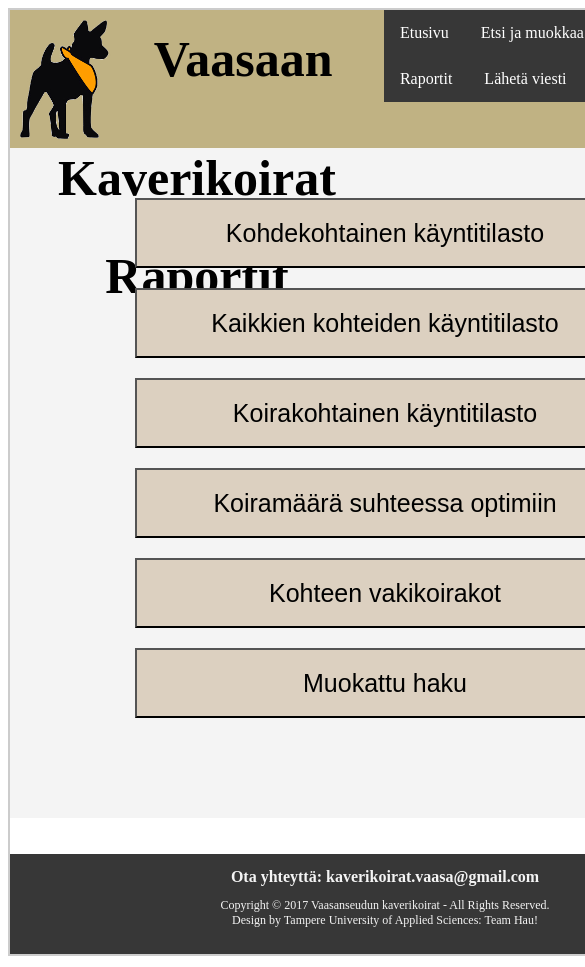
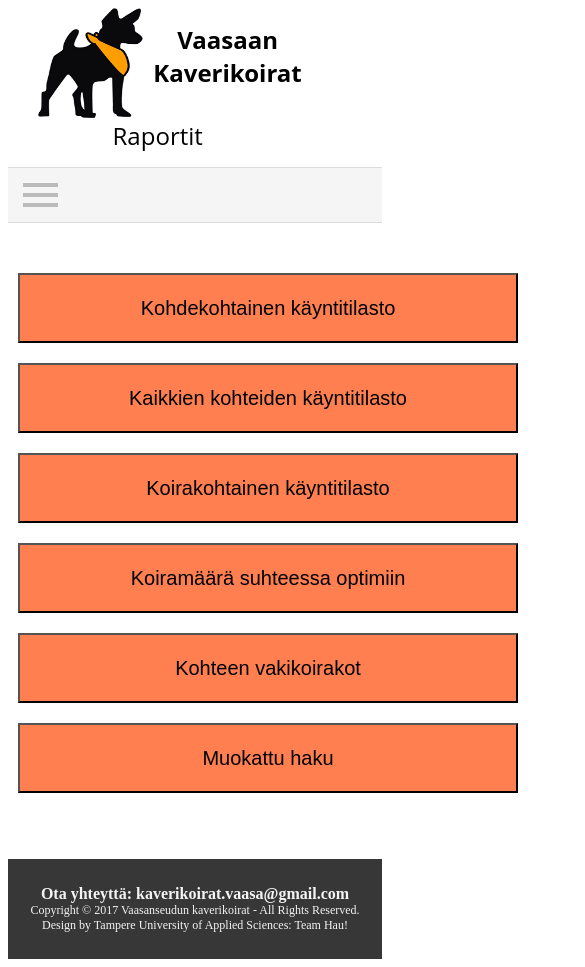
Before and after one commit to raumanm/ProjectHau, an Angular app in the folder frontend/angulartest-app/: page /report in a window 390 px wide. Shown: the top 967 px of the page, 585 px wide, since content can reach past the window. Built offline with nearby package versions, Linux system fonts and the light colour scheme.

Commit message:
Add styling to hamburger menu and edit colors

```diff
--- a/frontend/angulartest-app/src/app/stylesheets/style.css
+++ b/frontend/angulartest-app/src/app/stylesheets/style.css
@@ -1,72 +1,87 @@
-/* Värit:
-    #C0B283 - kulta
-    #DCD0C0 - puuteri
-    #F4F4F4 - paperi
-    #373737 - tumma harmaa
-
-    teksti:
-    #000000 - musta
-
-ÄLÄ KÄYTÄ MUITA VÄREJÄ
-pl. kalenterin kuvaavat värit (vihreä-punainen-keltainen-sininen)
-
-*/
-
-html{
-    color: #373737;
+*, *:before, *:after {
+  margin: 0;
+  padding: 0;
+  box-sizing: border-box;
 }
 
-#container{
-  width: 750px;
+.clearfix:after {
+  content: "";
+  display: table;
+  clear: both;
+}
+
+html, body {
+  height: 100%;
+}
+
+body {
+  font: 1em 'Roboto', sans-serif;
+  -webkit-font-smoothing: antialiased;
+  -moz-osx-font-smoothing: grayscale;
+}
+
+ul {
+  list-style: none;
+  max-width: 800px;
   margin: 0 auto;
-  border: 2px #cccccc solid;
-}
-/*Header:*/
-header{
-  height: 138px;
-  width: 100%;
-  background-color: #C0B283;
-  text-align: center;
-  display: flex;
 }
 
 #logo{
-  margin: 10px;
+padding: 0;
+margin-left: 10%;
 float: left;
-  width:92.5px;
-  height:118.5px;
+width: 110px;
+height: 110px;
 background-image: url("../assets/logo.png");
-  background-size: 92.5px 118.5px;
+background-size: 100% 100%;
 }
 
-#title{
-  margin: auto;
-  font-size: 35px;
+
+h1, h2 {
+  padding: 15px 0;
+  font: 1.5em 'Open Sans', sans-serif;
+  text-align: center;
 }
 
-/*Navigation*/
-ul {
-  list-style-type: none;
-  margin: 0;
-  padding: 0;
-  overflow: hidden;
-  background-color: #373737;
+
+#title{
+  margin-right: 20%;
 }
 
-li {
-  float: left;
+nav {
+  border-top: 1px solid #ddd;
+  border-bottom: 1px solid #ddd;
+  background-color: #f5f5f5;
 }
 
-li a, .dropbtn {
-  display: inline-block;
-  color: white;
+ul a {
+  display: block;
+  padding: 20px;
+  font-size: 1em;
+  font-weight: bold;
   text-align: center;
-  padding: 14px 16px;
+  color: coral;
   text-decoration: none;
 }
 
-li a:hover, .dropdown:hover .dropbtn {
-  background-color: #C0B283;
+.dropdown-content:hover, ul a:hover {
+  color: black;
+}
+
+nav li {
+  float: left;
+  width: 20%;
+  border-right: 1px solid #ddd;
+}
+
+nav li:last-child {
+  border-right: none;
+}
+
+.dropbtn {
+  display: inline-block;
+  color: #f5f5f5;
+  text-decoration: none;
 }
 
 li.dropdown {
@@ -75,34 +90,31 @@ li.dropdown {
 
 .dropdown-content {
   display: none;
+  width:inherit;
   position: absolute;
-  background-color: #f9f9f9;
-  min-width: 160px;
+  background-color: #f5f5f5;
   box-shadow: 0 8px 16px 0 rgba(0,0,0,0.2);
-  z-index: 1;
 }
 
 .dropdown-content a {
-  color: black;
   padding: 12px 16px;
   text-decoration: none;
   display: block;
   text-align: left;
 }
 
-.dropdown-content a:hover {background-color: #f1f1f1}
-
 .dropdown:hover .dropdown-content {
   display: block;
 }
 
-
-/*Page content*/
-
 #content{
   text-align: center;
-  height: 670px;
-  background-color: #F4F4F4;
+  min-height: 600px;
+}
+
+.buttonL{
+  height: 70px;
+  margin: 10px;
 }
 
 
@@ -120,34 +132,16 @@ footer{
   color: #F4F4F4;
 }
 
-#contactInfo{
-
-}
-
 #copyRight{
   width: 100%;
   font-size: 12px;
 }
 
 
-
-/*Elements*/
+/*!*Elements*!*/
 
 form{
   font-size: 20px;
-}
-
-h1{
-    margin: 0;
-    padding: 20px;
-    font-size: 50px;
-    color: #000000;
-}
-
-h2{
-    margin: 0;
-    padding: 50px;
-    font-size: 30px;
 }
 
 button, input[type=submit]{
@@ -155,13 +149,7 @@ button, input[type=submit]{
   width: 500px;
   height: 40px;
   margin: 5px;
-    background-color: #DCD0C0;
-}
-
-.buttonL{
-    height: 70px;
-    margin: 10px;
-    font-size: 25px;
+  background-color: coral;
 }
 
 .whiteBtn{
@@ -177,7 +165,7 @@ input[type=radio]{
 }
 
 button:hover, input[type=submit]:hover{
-    background-color: #C0B283;
+  border: groove 5px lightgray;
   cursor: pointer;
 }
 
@@ -197,3 +185,38 @@ input[type=text], input[type=password]{
   border-top: 2px #cccccc solid;
   margin: 20px;
 }
+
+/* Responsive*/
+
+@media only screen and (max-width: 800px) {
+
+  .hamburger {
+    cursor: pointer;
+    padding: 15px;
+    display: block;
+  }
+
+  .line {
+    border-bottom: 4px solid #bbb;
+    width: 35px;
+    margin-bottom: 6px;
+  }
+
+  .line:last-child {
+    margin-bottom: 0;
+  }
+
+  nav li{
+    width: 100%;
+  }
+
+  .menu{
+    height: 0;
+    overflow: hidden;
+    transition: height 0.3s;
+  }
+
+  .open {
+    height: 346px;
+  }
+}
```
Lines whose indentation alone changed are shown as unchanged.
